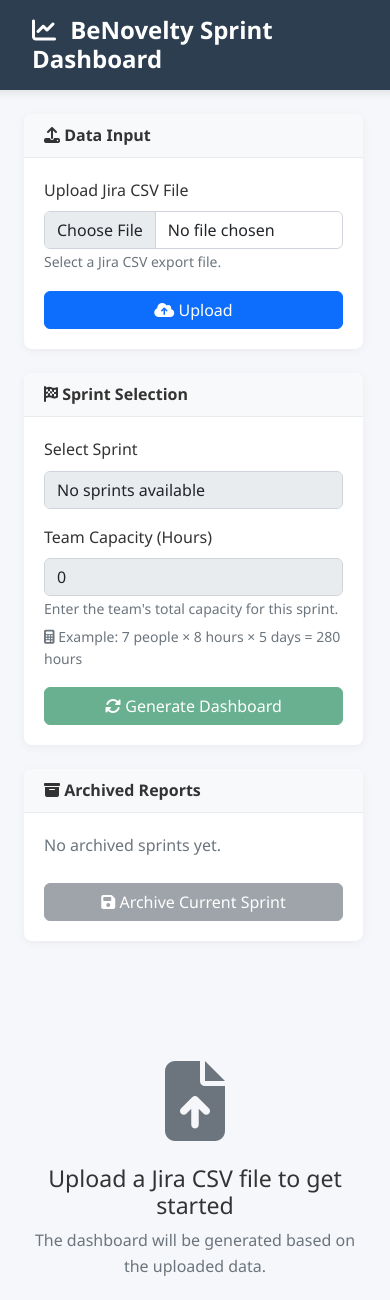
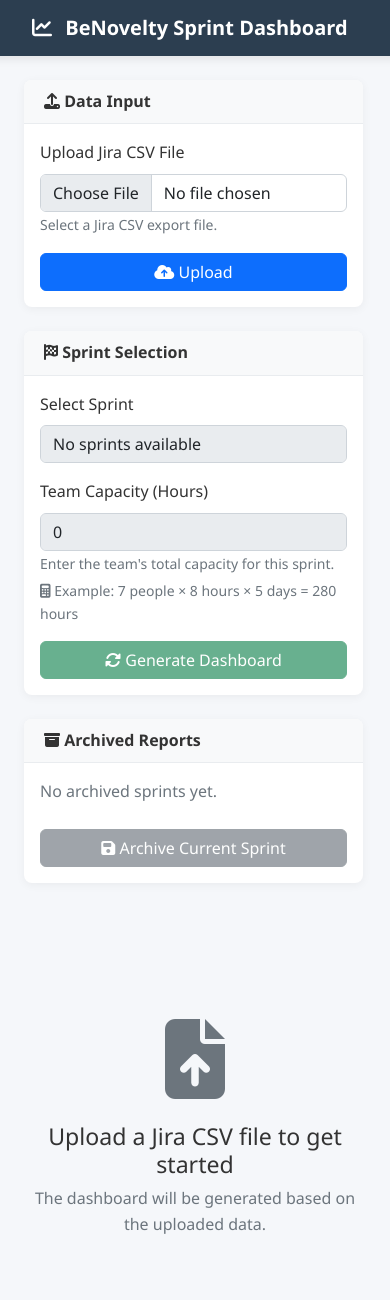
Before and after one commit to franklincheung-dev/jira_report, a Flask app: page / in a window 390 px wide. Shown: the top 1300 px of the page. After the commit the page ends 1234 px from the top, so only its background shows below. Run offline with Flask 2, Linux system fonts and the light colour scheme; some libraries are stand-ins or nearby versions.

Commit message:
Improve PDF export and responsive layout

```diff
--- a/static/css/style.css
+++ b/static/css/style.css
@@ -729,3 +729,58 @@
         font-size: 1.5rem;
     }
 }
+
+@media (max-width: 768px) {
+    .filter-bubble {
+        display: block;
+        width: 100%;
+        margin-bottom: 8px;
+    }
+
+    .sidebar {
+        margin-bottom: 1rem;
+    }
+
+    .card-body {
+        padding: 1rem;
+    }
+
+    .chart-card,
+    .blockers-card,
+    .forecast-card {
+        height: auto;
+    }
+}
+
+@media (max-width: 576px) {
+    .header h1 {
+        font-size: 1.25rem;
+    }
+}
+
+@media print {
+    @page {
+        size: A4 landscape;
+        margin: 1cm;
+    }
+
+    body {
+        -webkit-print-color-adjust: exact;
+    }
+
+    .sidebar,
+    #upload-prompt,
+    #loading,
+    #export-pdf {
+        display: none !important;
+    }
+
+    .dashboard-area {
+        flex: 0 0 100% !important;
+        max-width: 100% !important;
+    }
+
+    .content {
+        padding: 0;
+    }
+}
--- a/static/js/dashboard.js
+++ b/static/js/dashboard.js
@@ -1855,7 +1855,7 @@
     }
 
     /**
-     * Export the current dashboard as a PDF file
+     * Export the dashboard using the browser's PDF printer
      */
     $('#export-pdf').click(function() {
         const element = document.getElementById('dashboard-container');
@@ -1864,17 +1864,7 @@
             return;
         }
 
-        html2canvas(element, { scale: 2, useCORS: true }).then(canvas => {
-            const imgData = canvas.toDataURL('image/png');
-            const pdf = new jsPDF('p', 'mm', 'a4');
-            const pageWidth = pdf.internal.pageSize.getWidth ? pdf.internal.pageSize.getWidth() : pdf.internal.pageSize.width;
-            const pageHeight = (canvas.height * pageWidth) / canvas.width;
-            pdf.addImage(imgData, 'PNG', 0, 0, pageWidth, pageHeight);
-            pdf.save('sprint_report.pdf');
-        }).catch(err => {
-            console.error('Error generating PDF:', err);
-            alert('Failed to generate PDF.');
-        });
+        window.print();
     });
 
     // Responsive tweaks for filter bubbles, chart containers, and metric cards
--- a/templates/index.html
+++ b/templates/index.html
@@ -323,7 +323,5 @@
 
     <script src="https://cdn.jsdelivr.net/npm/bootstrap@5.2.3/dist/js/bootstrap.bundle.min.js"></script>
     <script src="{{ url_for('static', filename='js/dashboard.js') }}"></script>
-    <script src="https://cdnjs.cloudflare.com/ajax/libs/html2canvas/0.4.1/html2canvas.min.js"></script>
-    <script src="https://cdnjs.cloudflare.com/ajax/libs/jspdf/1.3.4/jspdf.min.js"></script>
 </body>
 </html>
```
